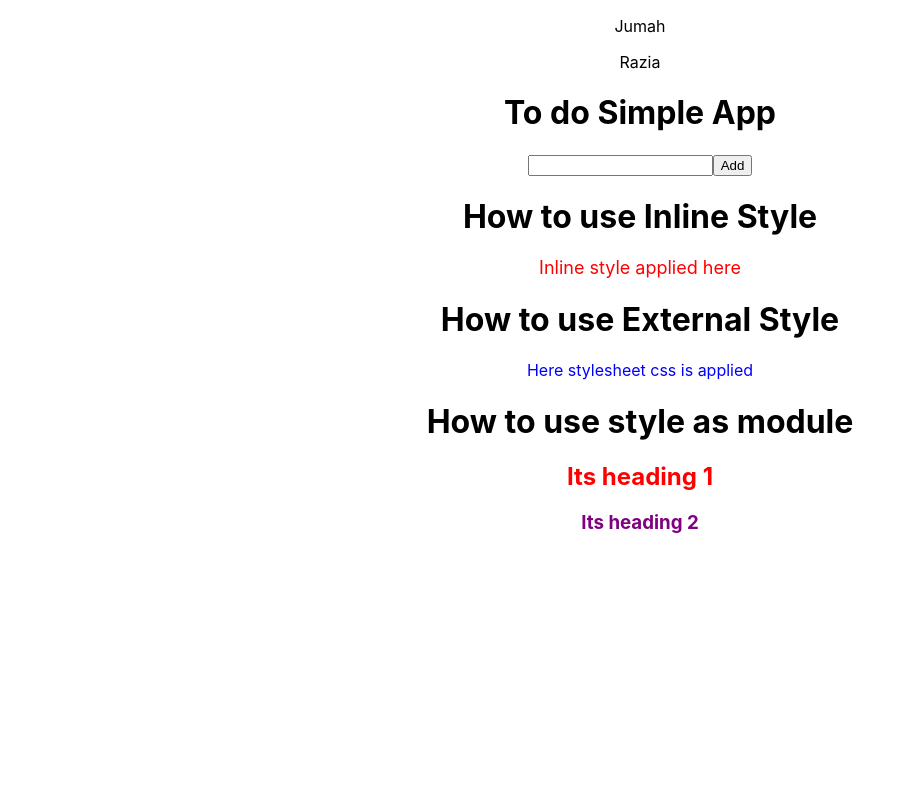
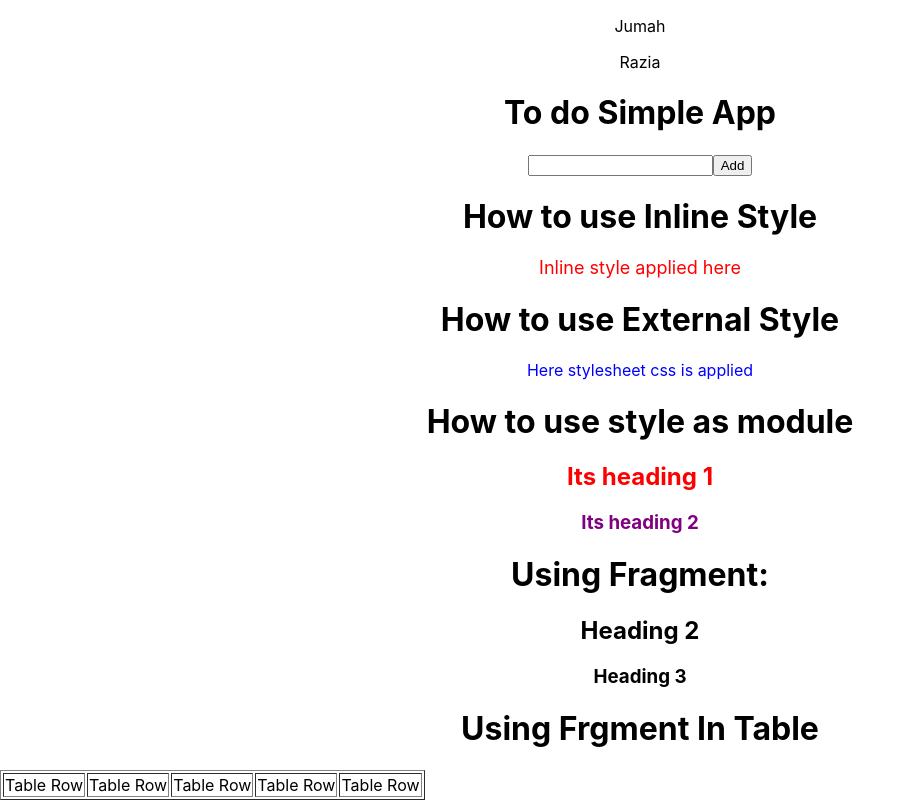
Before and after one commit to gsabury/react-js-tutorials, a React (Create React App) app: page / in a window 1280 px wide. Shown: the part 1303-2103 px from the top of the page, without its empty margins (0-916 px from the left). Before the commit the page ends 1856 px from the top, so only its background shows below. Built offline with nearby package versions, Linux system fonts and the light colour scheme.

Commit message:
How to use fragment

```diff
--- a/src/App.js
+++ b/src/App.js
@@ -13,6 +13,8 @@ import SimpleTodoApp from './Components/SimpleTodoApp';
 import InlineStyleComponent from './Components/InlineStyleComponent';
 import StyleSheetComponent from './Components/StyleSheetComponent';
 import CssModuleComponent from './Components/CssModuleComponent';
+import FragmentComponent from './Components/FragmentComponent';
+import UsingFragmentInTable from './Components/UsingFragmentInTable';
 function App() {
   return (
     <div className="App">
@@ -40,6 +42,9 @@ function App() {
 
       <CssModuleComponent/>
 
+      <FragmentComponent/>
+
+      <UsingFragmentInTable/>
 
     </div>
   );
--- /dev/null
+++ b/src/Components/FragmentComponent.js
@@ -0,0 +1,13 @@
+import React from "react";
+
+const FragmentComponent = ()=>{
+    return (
+        <>
+            <h1>Using Fragment: </h1>
+            <h2>Heading 2</h2>
+            <h3>Heading 3</h3>
+        </>
+    );
+}
+
+export default FragmentComponent;
--- /dev/null
+++ b/src/Components/TableColumnComponent.js
@@ -0,0 +1,7 @@
+export default function TableColumnComponent(){
+    return (
+        <>
+            <td>Table Row</td>
+        </>
+    );
+}
--- /dev/null
+++ b/src/Components/UsingFragmentInTable.js
@@ -0,0 +1,19 @@
+import TableColumnComponent from "./TableColumnComponent";
+export default function UsingFragmentInTable(){
+    return (
+            <>
+            <h1>Using Frgment In Table</h1>
+            <table border="1">
+                <tbody>
+                    <tr>
+                        <TableColumnComponent/>
+                        <TableColumnComponent/>
+                        <TableColumnComponent/>
+                        <TableColumnComponent/>
+                        <TableColumnComponent/>
+                    </tr>
+                </tbody>
+            </table>
+            </>
+    );
+}
```
